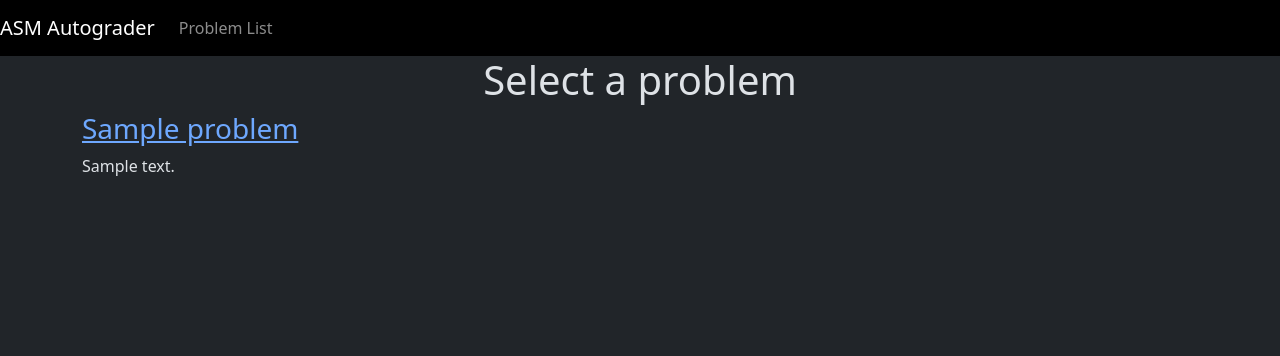
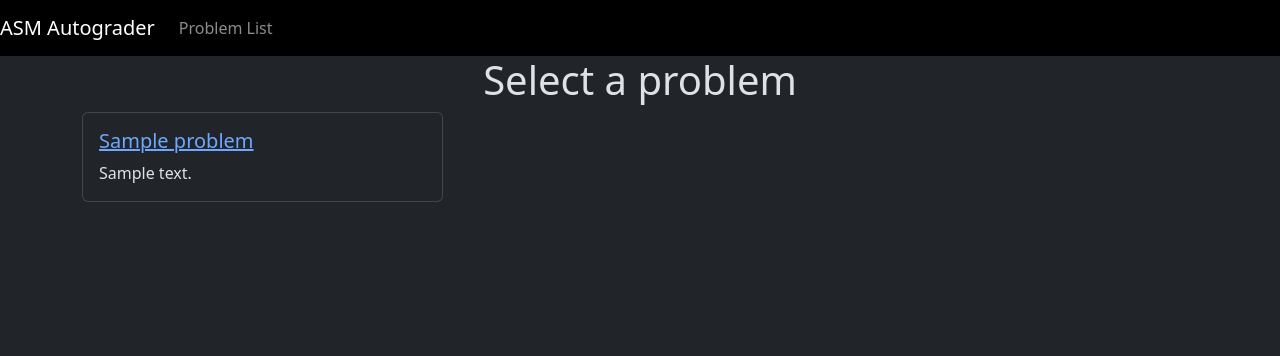
Before and after one commit to SecretsAndLies/ntt_judge, a Django app: page / in a window 1280 px wide. Shown: the top 356 px of the page. Run offline with Django 5.2, Linux system fonts and the light colour scheme; tables that the repository leaves empty hold one stand-in row (values such as "Sample post").

Commit message:
Problems show difficulty and are shown sorted

```diff
--- a/judge/judgement/templates/judgement/layout.html
+++ b/judge/judgement/templates/judgement/layout.html
@@ -11,9 +11,6 @@
     <body>
         <nav class="navbar navbar-expand-lg navbar-dark bg-black">
             <a class="navbar-brand" href="{% url 'index' %}">ASM Autograder</a>
-            <button class="navbar-toggler" type="button" data-toggle="collapse" data-target="#navbarNav" aria-controls="navbarNav" aria-expanded="false" aria-label="Toggle navigation">
-              <span class="navbar-toggler-icon"></span>
-            </button>
             <div class="collapse navbar-collapse" id="navbarNav">
               <ul class="navbar-nav">
                 <li class="nav-item active">
--- a/judge/judgement/templates/judgement/problems.html
+++ b/judge/judgement/templates/judgement/problems.html
@@ -3,12 +3,31 @@
 {% block body %}
 <h1>Select a problem</h1>
 
+        <!-- TODO add a selector to filter for problems by difficulty. -->
+<div class="row row-cols-1 row-cols-md-2 row-cols-lg-3 g-3">
 {% for problem in problems %}
-<div class="problem">
-   <h3><a href="{% url 'problem' problem.id %}" > {{problem.title}} </a></h3>
-  <body>{{problem.description}}</body>
-  <!-- TODO truncate description. -->
+<div class="col">
+  <div class="card h-100">
+    <div class="card-body">
+      <h5 class="card-title"><a href="{% url 'problem' problem.id %}">{{problem.title}}</a>
+        <div class="float-end">
+          {% if problem.rating == 1 %}
+          Easy
+          {% elif problem.rating == 2 %}
+          Medium
+          {% elif problem.rating == 3 %}
+          Hard
+          {% endif %}
+        </div>
+      </h5>
+      <p class="card-text">{{problem.description|truncatewords:15}}</p>
+        <!-- TODO truncate description. -->
+    </div>
   </div>
+</div>
+
   {% endfor %}
+</div>
+
 
 {% endblock %}
--- a/judge/judgement/views.py
+++ b/judge/judgement/views.py
@@ -87,7 +87,8 @@ def generate_histogram(data, xlabel, bin_to_highlight):
 
 def index(request):
     # todo: sort problems by requested, filter problems
-    return render(request,"judgement/problems.html", {"problems":Problem.objects.all()})
+    return render(request,"judgement/problems.html",
+                  {"problems":Problem.objects.all().order_by("rating")})
 
 def problem(request, problem_id):
     if request.method == "POST":
```
